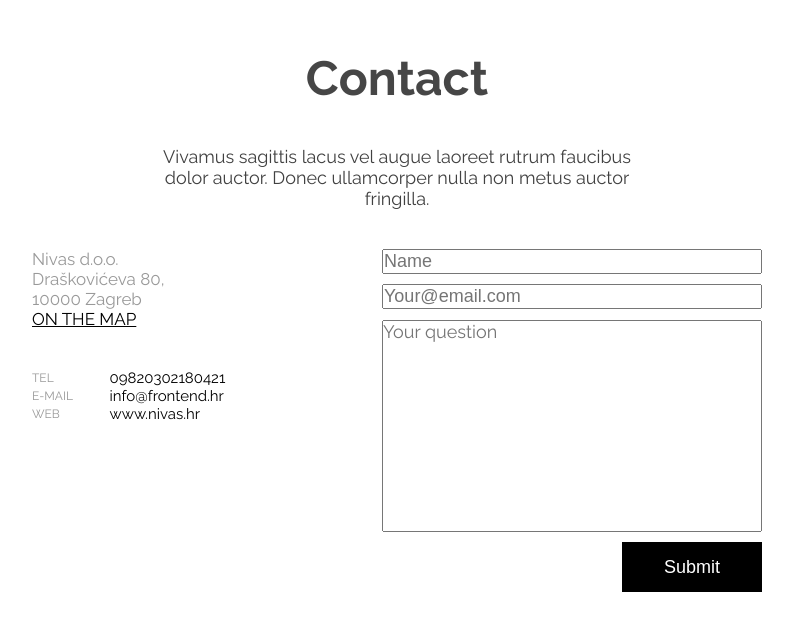
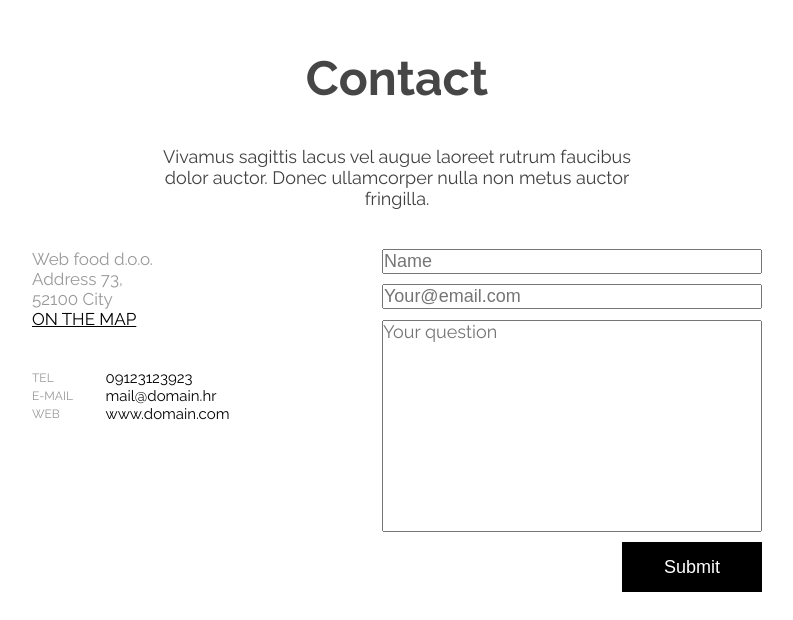
Before and after one commit to matijasain/foodWebTemplate, a website: page index.html in a window 1280 px wide. Shown: the part 2852-3472 px from the top of the page, without its empty margins (243-1036 px from the left). Drawn offline with nearby package versions, Linux system fonts and the light colour scheme.

Commit message:
-minor updates

```diff
--- a/index.html
+++ b/index.html
@@ -165,9 +165,9 @@
 
       <div class="contact-form">
         <div class="contact-form-info">
-          <p>Nivas d.o.o.</p>
-          <p>Draškovićeva 80,</p>
-          <p>10000 Zagreb</p>
+          <p>Web food d.o.o.</p>
+          <p>Address 73,</p>
+          <p>52100 City</p>
           <a
             href="https://www.google.com/maps?ll=45.805958,15.983787"
             target="_blank">ON THE MAP</a>
@@ -179,9 +179,9 @@
               <p>WEB</p>
             </div>
             <div class="contact-form-info-bottom-links">
-              <a href="tel:09820302180421">09820302180421</a>
-              <a href="mailto:info@frontend.hr">info@frontend.hr</a>
-              <a href="www.nivas.hr">www.nivas.hr</a>
+              <a href="tel:09123123923">09123123923</a>
+              <a href="mailto:info@domain.com">mail@domain.hr</a>
+              <a href="www.domain.com">www.domain.com</a>
             </div>
           </div>
         </div>
--- a/scss/components/_logo-slider.scss
+++ b/scss/components/_logo-slider.scss
@@ -5,7 +5,7 @@
     display: flex;
     justify-content: center;
     align-items: center;
-    font-size: 3.3rem;
+    font-size: 3rem;
     width: 28%;
     height: 200px;
     margin-right: 10px;
```
Also changed, not shown: css/main.css.
